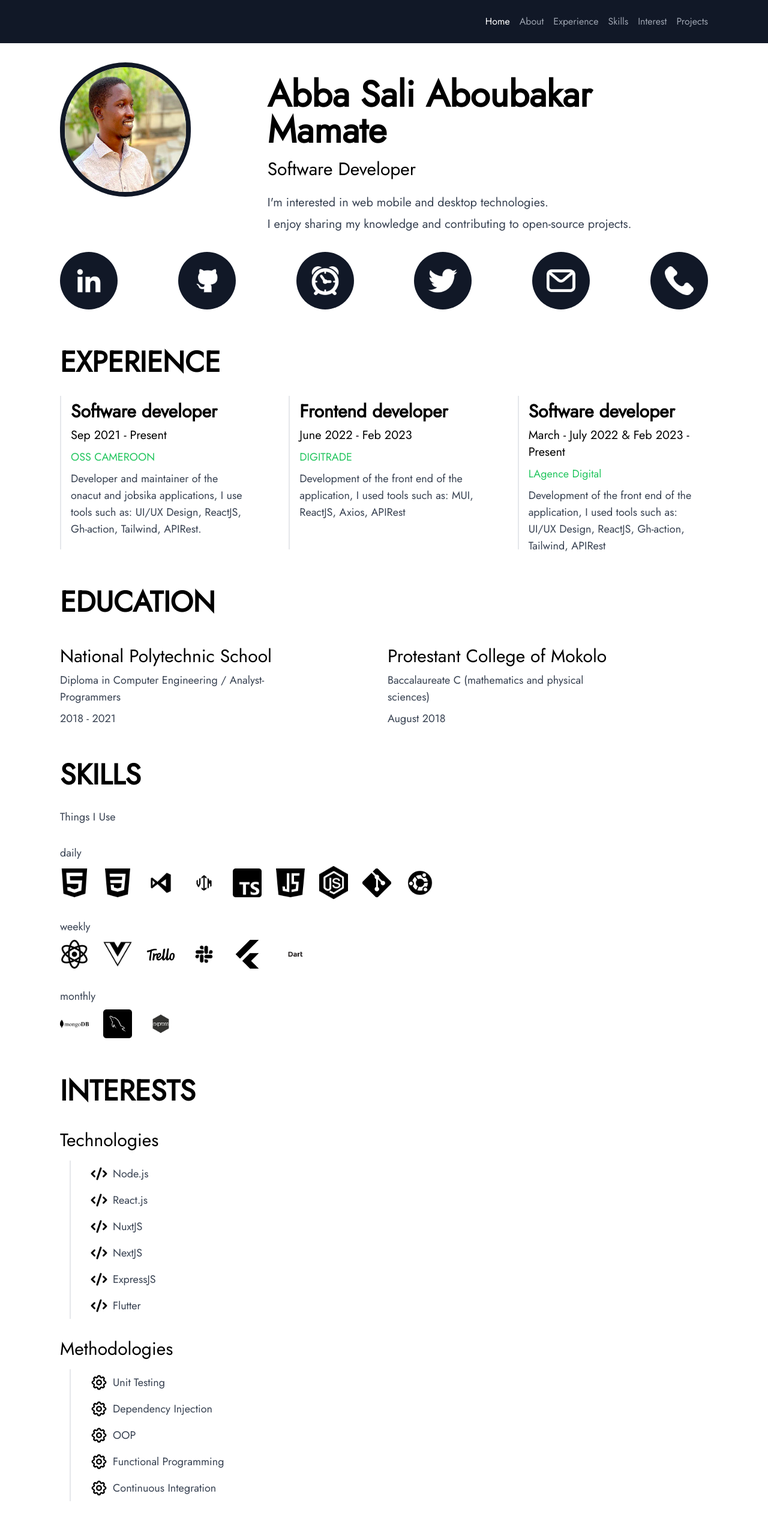
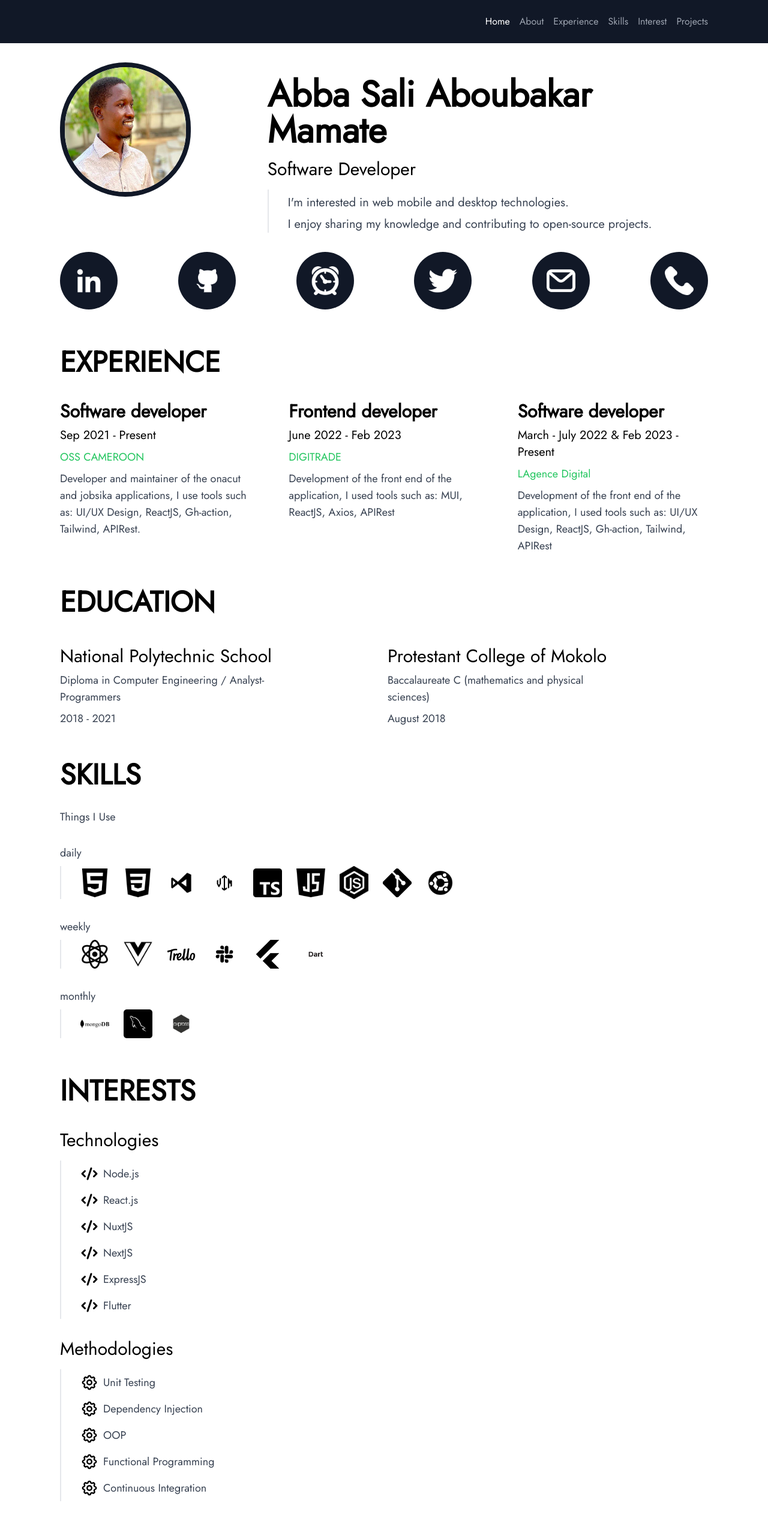
Before and after one commit to Asam237/me, a Next.js app: page / in a window 1280 px wide. Shown: the top 2566 px of the page at 60% size. Built offline with nearby package versions, Linux system fonts and the light colour scheme.

Commit message:
feat: add line

```diff
--- a/components/commons/techs.tsx
+++ b/components/commons/techs.tsx
@@ -12,7 +12,7 @@ const Techs = ({ title, techs, type }: ITech) => {
         return (<div>
             <Text type="introsubtitle" text={title} />
             <div>
-                <ul className="ml-4 mt-4 border-l-2 pl-8">
+                <ul className="mt-4 border-l-2 pl-8">
                     {
                         techs.map((item, index) => {
                             return (
@@ -33,7 +33,7 @@ const Techs = ({ title, techs, type }: ITech) => {
             <div className="mt-4 lg:mt-8">
                 <Text type="introsubtitle" text={title} />
                 <div>
-                    <ul className="ml-4 mt-4 pl-8 border-l-2">
+                    <ul className="mt-4 pl-8 border-l-2">
                         {
                             techs.map((item, index) => {
                                 return (
--- a/components/commons/uses.tsx
+++ b/components/commons/uses.tsx
@@ -10,7 +10,7 @@ const Uses = ({ title, skills }: IUses) => {
     return (
         <div>
             <Text text={title} />
-            <ul className="flex flex-wrap mb-8 items-center">
+            <ul className="flex flex-wrap mb-8 items-center border-l-2 pl-8">
                 {skills.map((item, index) => {
                     return (<li className="mr-6" key={index}>
                         <Image src={item} alt="pic" className="w-12 h-auto object-cover" />
--- a/components/sections/experience.tsx
+++ b/components/sections/experience.tsx
@@ -10,7 +10,7 @@ const Experience = () => {
                     {
                         experiences.map((item, index) => {
                             return (
-                                <div key={index} className="lg:h-64 border-l-2 pl-4">
+                                <div key={index} className="lg:h-64">
                                     <Text text={item.title} type="title" />
                                     <Text text={item.periode} type="subtitle" />
                                     <Text text={item.structure} type="structure" />
--- a/components/sections/intro.tsx
+++ b/components/sections/intro.tsx
@@ -20,7 +20,7 @@ const Intro = () => {
                     <div className="flex flex-col">
                         <Text text={title} type="introtitle" />
                         <Text text={subTitle} type="introsubtitle" />
-                        <ul className="mt-4">
+                        <ul className="mt-4 border-l-2 pl-8">
                             {
                                 content.map((item, index) => {
                                     return (
```
